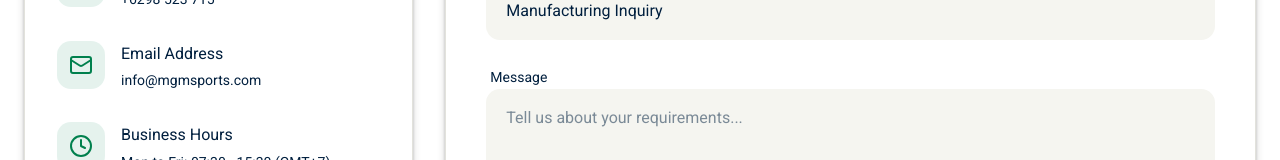
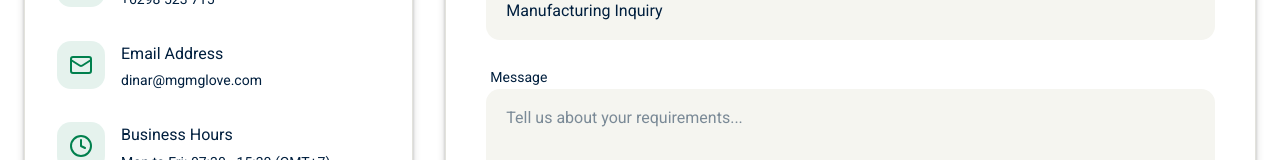
Before and after one commit to bagusindriyanto/mgm-company-profile, a Next.js app: page /contact in a window 1280 px wide. Shown: the part 773-933 px from the top of the page. Built offline with nearby package versions, Linux system fonts and the light colour scheme.

Commit message:
Update page.tsx
111212

```diff
--- a/src/app/contact/page.tsx
+++ b/src/app/contact/page.tsx
@@ -66,7 +66,7 @@ export default function ContactPage() {
                     <div>
                       <p className="mb-1 text-foreground">Email Address</p>
                       <p className="text-sm text-secondary-foreground">
-                        info@mgmsports.com
+                        dinar@mgmglove.com
                       </p>
                     </div>
                   </div>
```
